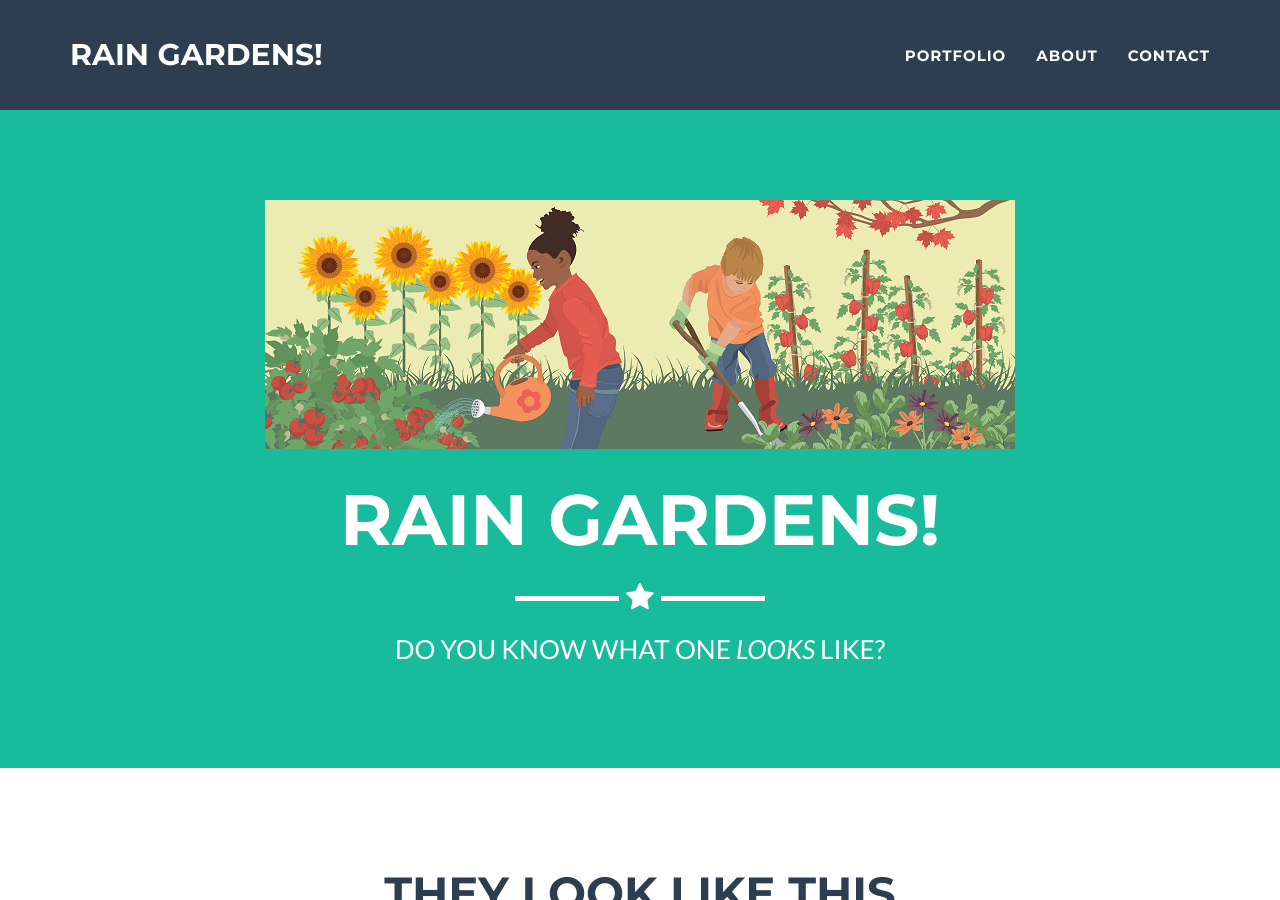
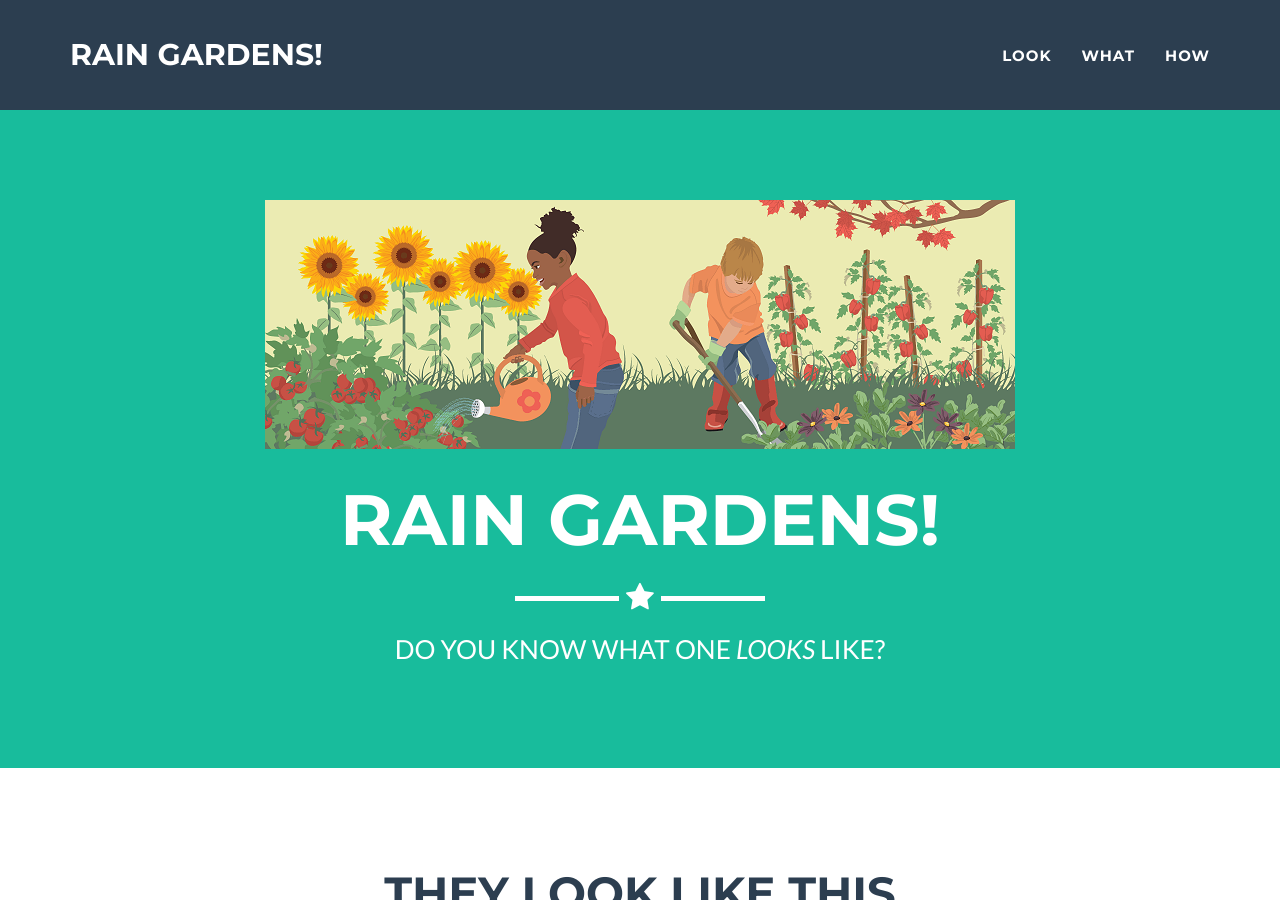
Before and after one commit to MLBott/client-project-1, a Jekyll site: the page built from index.html, in a window 1280 px wide and 900 px high. Built offline with Jekyll 4.4.1, drawn with Linux system fonts in a browser that asks for light colours.

Commit message:
Update nav.html

```diff
--- a/_includes/nav.html
+++ b/_includes/nav.html
@@ -19,13 +19,13 @@
                         <a href="#page-top"></a>
                     </li>
                     <li class="page-scroll">
-                        <a href="#portfolio">Portfolio</a>
+                        <a href="#portfolio">LOOK</a>
                     </li>
                     <li class="page-scroll">
-                        <a href="#about">About</a>
+                        <a href="#about">WHAT</a>
                     </li>
                     <li class="page-scroll">
-                        <a href="#contact">Contact</a>
+                        <a href="#contact">HOW</a>
                     </li>
                 </ul>
             </div>
```
